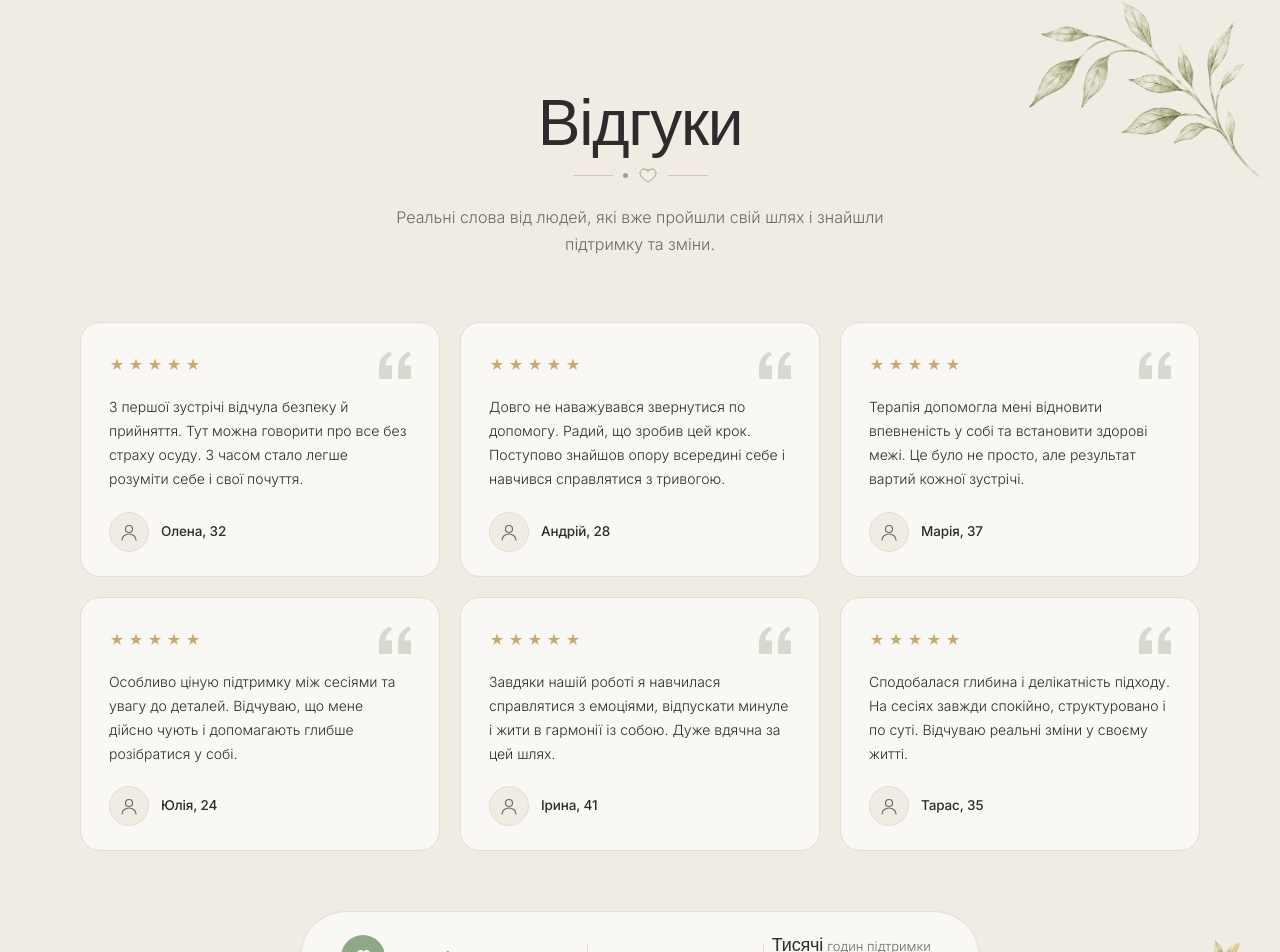
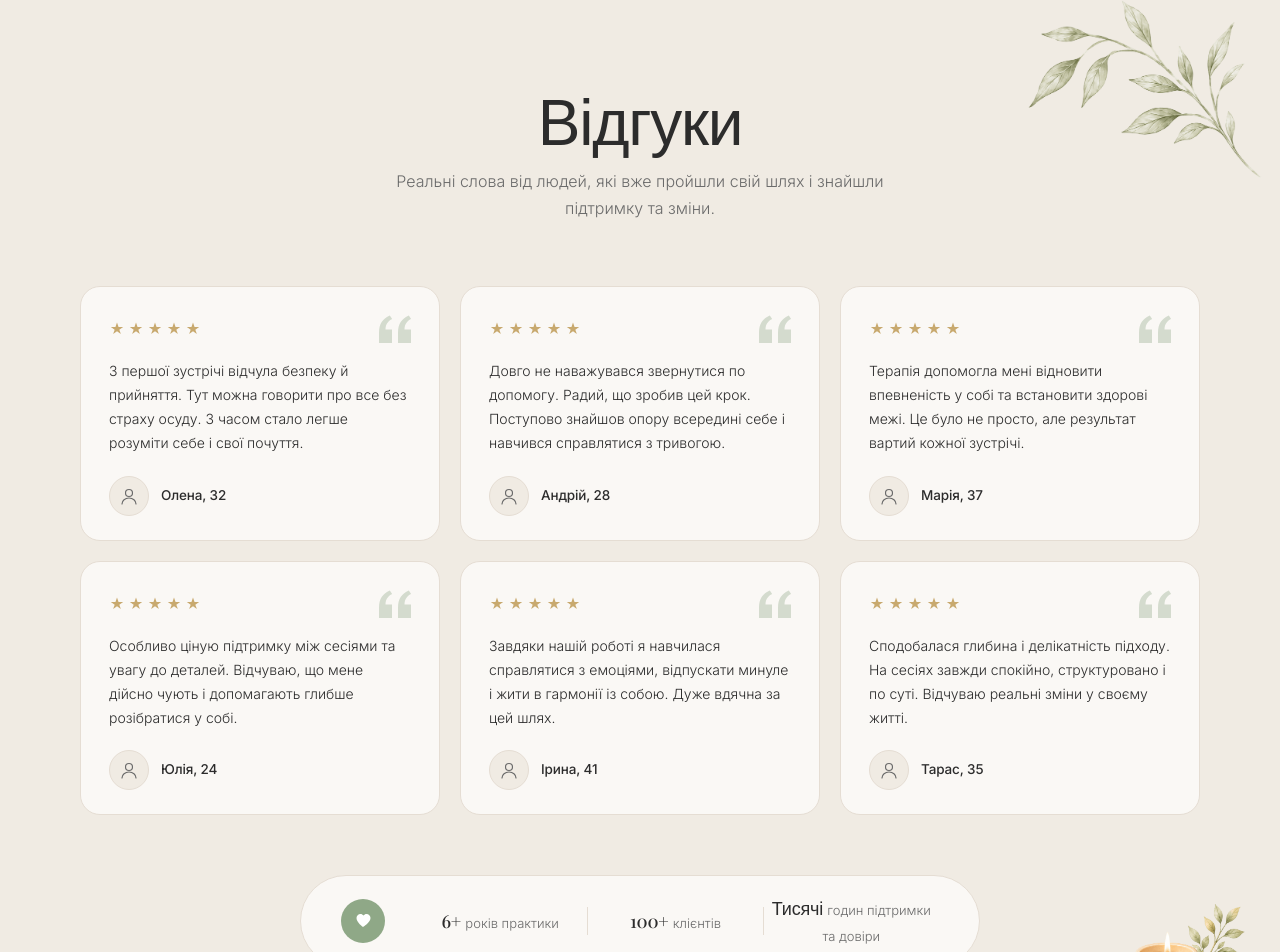
Before and after one commit to danylonahorniuk/psychologist-landing, a Next.js app: page / in a window 1280 px wide. Shown: the part 4284-5236 px from the top of the page. Built offline with nearby package versions, Linux system fonts and the light colour scheme.

Commit message:
feat: remove divider under Testimonials heading

```diff
--- a/components/Testimonials.tsx
+++ b/components/Testimonials.tsx
@@ -80,23 +80,13 @@ export default function Testimonials() {
             Відгуки
           </h2>
 
-          {/* Dot + leaf divider */}
-          <div style={{ display: "flex", alignItems: "center", justifyContent: "center", gap: "10px", marginBottom: "20px" }}>
-            <div style={{ width: "40px", height: "1px", background: "var(--sand)" }} />
-            <div style={{ width: "5px", height: "5px", borderRadius: "50%", background: "var(--sage)" }} />
-            <svg width="20" height="16" viewBox="0 0 20 16" fill="none" aria-hidden="true">
-              <path d="M10 14C10 14 2 10 2 5C2 2.8 3.8 1 6 1C7.4 1 8.7 1.7 9.4 2.8C9.5 2.9 9.6 3.1 9.6 3.1C9.6 3.1 9.4 1.5 10 1C10.6 1.5 10.4 3.1 10.4 3.1C10.4 3.1 10.5 2.9 10.6 2.8C11.3 1.7 12.6 1 14 1C16.2 1 18 2.8 18 5C18 10 10 14 10 14Z" stroke="var(--sage)" strokeWidth="1" fill="none"/>
-            </svg>
-            <div style={{ width: "40px", height: "1px", background: "var(--sand)" }} />
-          </div>
-
           <p style={{
             fontSize: "16px",
             color: "var(--muted)",
             lineHeight: 1.7,
             fontWeight: 300,
             maxWidth: "500px",
-            margin: "0 auto",
+            margin: "16px auto 0",
           }}>
             Реальні слова від людей, які вже пройшли свій шлях і знайшли підтримку та зміни.
           </p>
```
